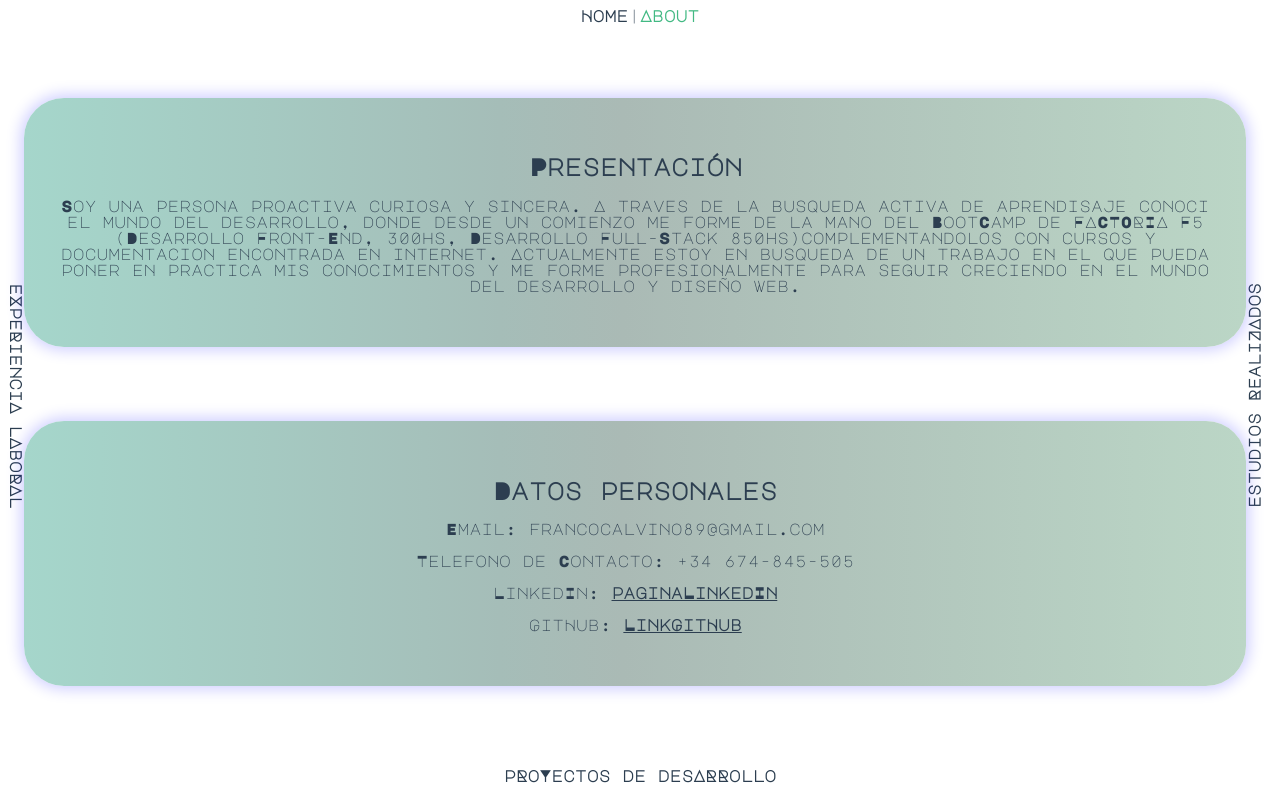
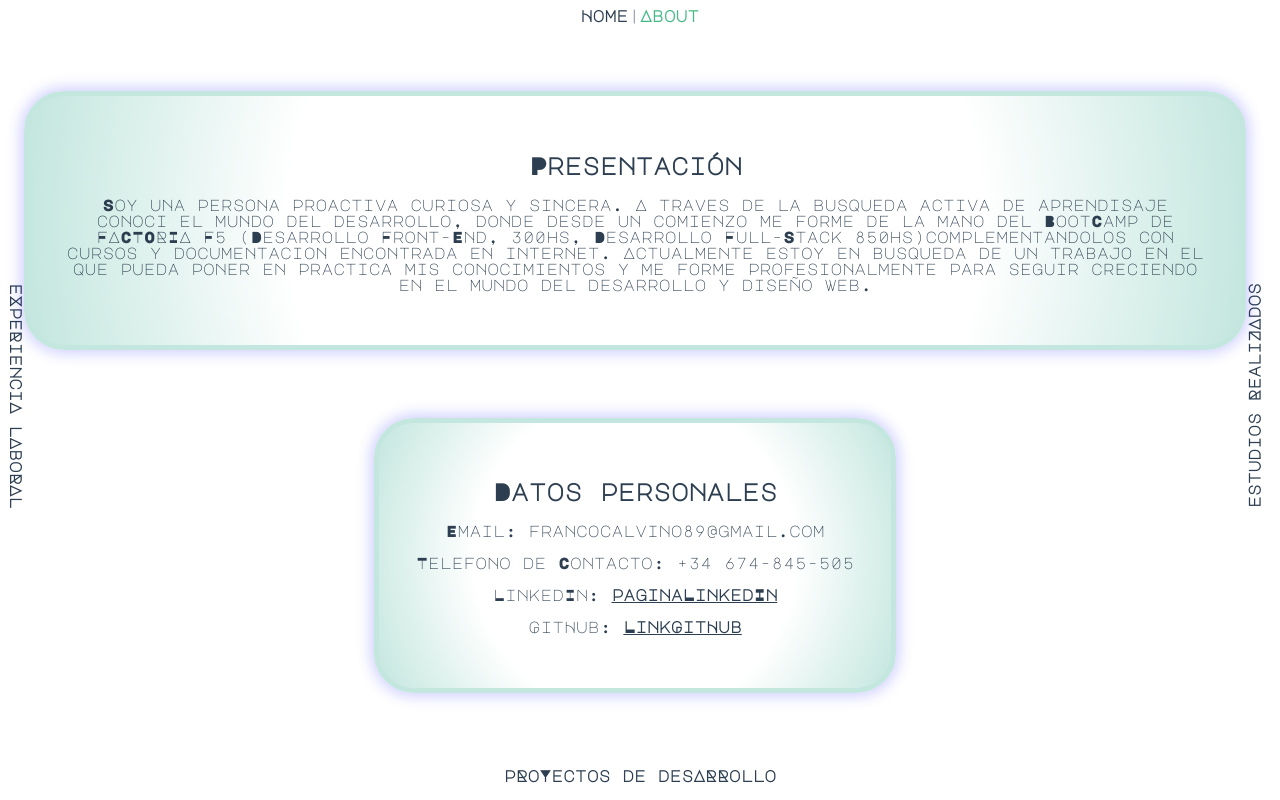
Before and after one commit to Francocalvino/portfolio, a Vue app: page /about in a window 1280 px wide. Built offline with nearby package versions, Linux system fonts and the light colour scheme; a web font is replaced by a local one.

Commit message:
cambio de colores

```diff
--- a/src/views/About.vue
+++ b/src/views/About.vue
@@ -34,11 +34,15 @@
   display: flex;
   flex-direction: column;
   justify-content:space-evenly;
+  align-items: center;
 
 }
 .cont{
-   background: linear-gradient(90deg, rgba(165,214,203,1) 0%, rgba(165,189,184,1) 39%, rgba(170,186,181,1) 49%, rgba(187,214,198,1) 100%);
+   background:  radial-gradient(circle, rgba(255,255,255,1) 0%, rgba(255,255,255,1) 56%, rgba(195,230,222,1) 100%);;/* linear-gradient(90deg, rgba(165,214,203,1) 0%, rgba(165,189,184,1) 39%, rgba(170,186,181,1) 49%, rgba(187,214,198,1) 100%); */
+  border: 5px solid;
+  border-color: #c3e6de;
   padding: 3%;
+  width: fit-content;
   box-shadow: 0px 0px 15px 3px rgba(0, 0, 255, .2);
   border-radius: 2.5rem;
   margin-top: 0 !important;
```
